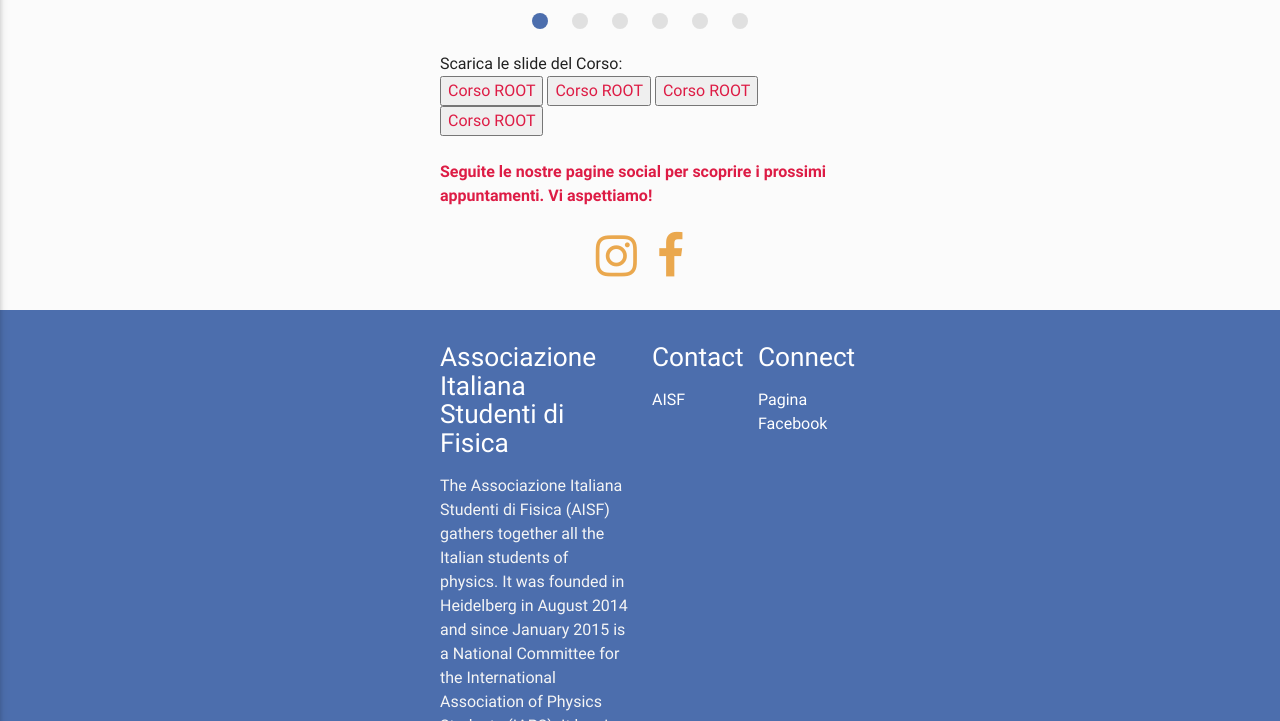
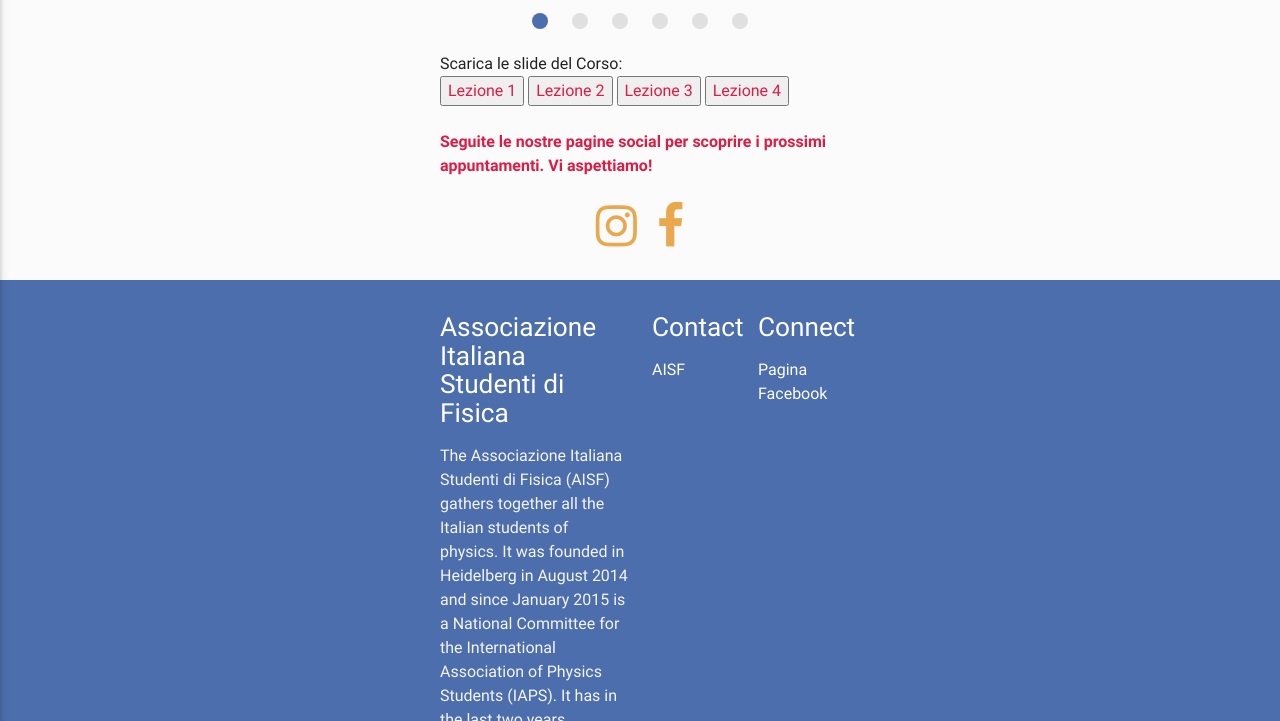
Before and after one commit to ai-sf/aisf_perugia, a Jekyll site: the page built from ROOT.html, in a window 1280 px wide and 900 px high, scrolled down 339 px, cut to the strip 179-900 px from the top of the window. Built offline with Jekyll 4.4.1, drawn with Linux system fonts in a browser that asks for light colours; nearby versions of some CDN libraries.

Commit message:
Update ROOT.html

```diff
--- a/ROOT.html
+++ b/ROOT.html
@@ -103,10 +103,10 @@ description: Leggi e Scarica gli articoli delle prime due edizioni di Helios
 </div>
 
 Scarica le slide del Corso: <br>
-<button> <type="button"> <a href="/perugia/ROOT"> Corso ROOT </button>
-<button> <type="button"> <a href="/perugia/ROOT"> Corso ROOT </button>
-<button> <type="button"> <a href="/perugia/ROOT"> Corso ROOT </button>
-<button> <type="button"> <a href="/perugia/ROOT"> Corso ROOT </button>
+<button> <type="button"> <a href="/perugia/Root/root_1.pdf"> Lezione 1 </button>
+<button> <type="button"> <a href="/perugia/Root/root_2.pdf"> Lezione 2 </button>
+<button> <type="button"> <a href="/perugia/Root/root_3.pdf"> Lezione 3 </button>
+<button> <type="button"> <a href="/perugia/Root/root_4.pdf"> Lezione 4 </button>
 
 
 
```
